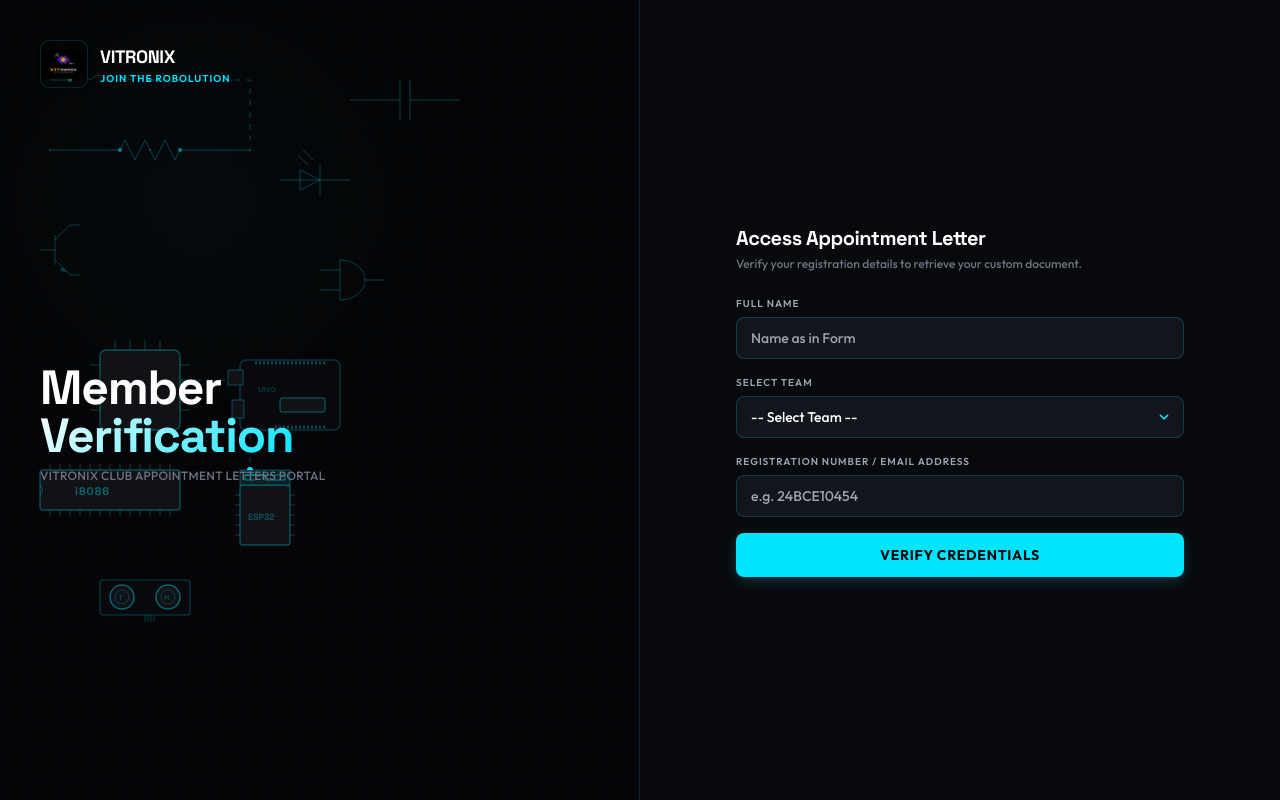
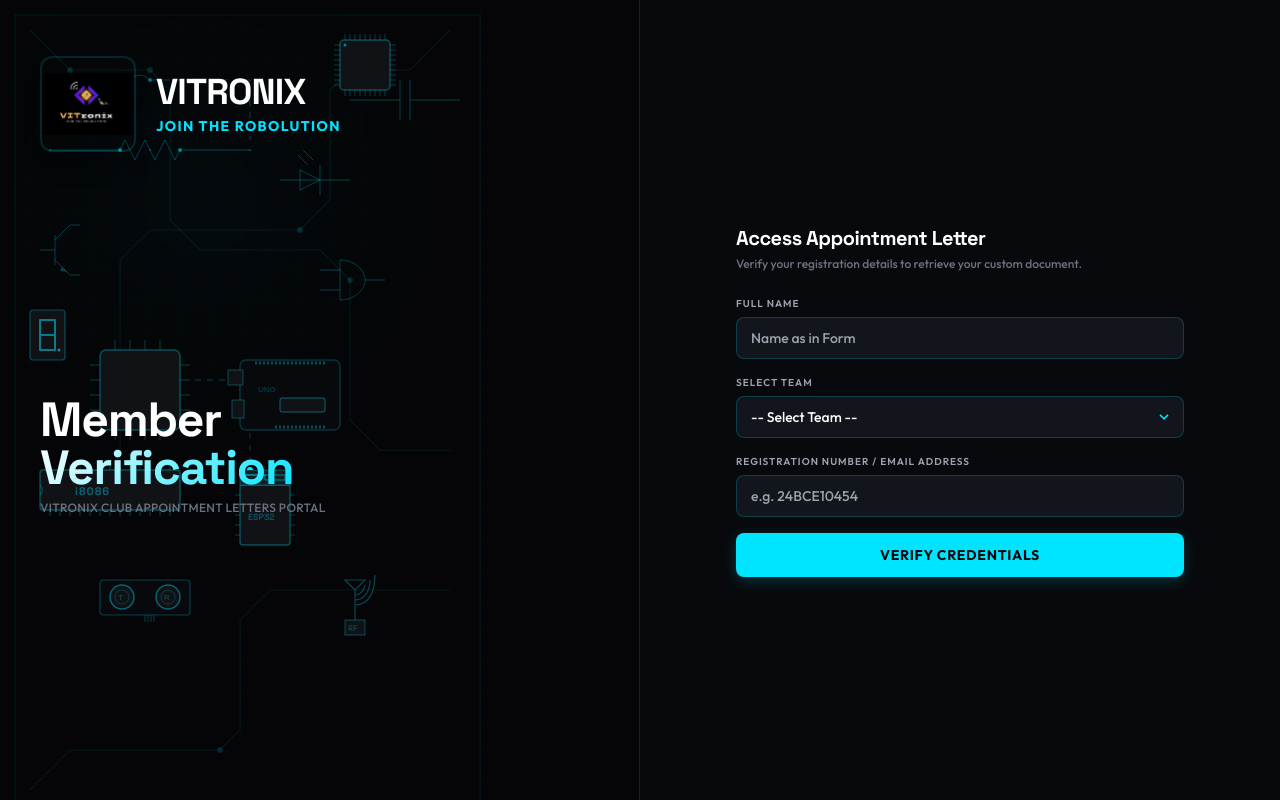
Before and after one commit to bitbroke/Appointment-Letter-Portal, a FastAPI app: page / in a window 1280 px wide. Run offline with FastAPI, Linux system fonts and the light colour scheme; data that the repository does not hold is empty; some libraries are stand-ins or nearby versions.

Commit message:
style: fill left column with dense PCB trace background and make branding logo and title larger

```diff
--- a/templates/index.html
+++ b/templates/index.html
@@ -152,6 +152,19 @@
 
         <!-- Animated Electronics Doodles Background Inside Left Column -->
         <svg class="absolute inset-0 w-full h-full pointer-events-none" xmlns="http://www.w3.org/2000/svg">
+            <!-- Complex Background PCB trace network -->
+            <g stroke="#00e5ff" stroke-opacity="0.08" stroke-width="1.2" fill="none" class="mobile-hide-doodle">
+                <path d="M 15 15 H 480 V 820 H 15 Z" />
+                <path d="M 30 30 L 70 70 H 150 L 170 90 V 220 L 200 250 H 320 L 350 280 V 420 L 380 450 H 450" />
+                <path d="M 450 30 L 410 70 H 350 L 330 90 V 200 L 300 230 H 150 L 120 260 V 500" />
+                <path d="M 30 790 L 70 750 H 220 L 240 730 V 620 L 270 590 H 450" />
+                <circle cx="70" cy="70" r="2.5" fill="#00e5ff" fill-opacity="0.15"/>
+                <circle cx="150" cy="70" r="2.5" fill="#00e5ff" fill-opacity="0.15"/>
+                <circle cx="350" cy="280" r="2.5" fill="#00e5ff" fill-opacity="0.15"/>
+                <circle cx="300" cy="230" r="2.5" fill="#00e5ff" fill-opacity="0.15"/>
+                <circle cx="220" cy="750" r="2.5" fill="#00e5ff" fill-opacity="0.15"/>
+            </g>
+
             <!-- Grid reference dots -->
             <circle cx="50" cy="150" r="1" fill="#00e5ff" opacity="0.3"/>
             <circle cx="150" cy="150" r="1" fill="#00e5ff" opacity="0.3"/>
@@ -176,6 +189,28 @@
                 <path d="M 20 10 L 40 20 L 20 30 Z" class="schematic-bg" />
                 <!-- LED Light emission arrows -->
                 <path d="M 28 5 L 18 -5 M 33 0 L 23 -10" class="schematic-bg" />
+            </g>
+
+            <!-- QFP-44 Microchip -->
+            <g transform="translate(340, 40)" class="mobile-hide-doodle">
+                <rect x="0" y="0" width="50" height="50" rx="4" fill="#101216" stroke="#00e5ff" stroke-opacity="0.3" stroke-width="1.5"/>
+                <!-- Top pins -->
+                <path d="M 5 -6 V 0 M 10 -6 V 0 M 15 -6 V 0 M 20 -6 V 0 M 25 -6 V 0 M 30 -6 V 0 M 35 -6 V 0 M 40 -6 V 0 M 45 -6 V 0" class="schematic-bg" />
+                <!-- Bottom pins -->
+                <path d="M 5 50 V 56 M 10 50 V 56 M 15 50 V 56 M 20 50 V 56 M 25 50 V 56 M 30 50 V 56 M 35 50 V 56 M 40 50 V 56 M 45 50 V 56" class="schematic-bg" />
+                <!-- Left pins -->
+                <path d="M -6 5 H 0 M -6 10 H 0 M -6 15 H 0 M -6 20 H 0 M -6 25 H 0 M -6 30 H 0 M -6 35 H 0 M -6 40 H 0 M -6 45 H 0" class="schematic-bg" />
+                <!-- Right pins -->
+                <path d="M 50 5 H 56 M 50 10 H 56 M 50 15 H 56 M 50 20 H 56 M 50 25 H 56 M 50 30 H 56 M 50 35 H 56 M 50 40 H 56 M 50 45 H 56" class="schematic-bg" />
+                <circle cx="5" cy="5" r="1.5" fill="#00e5ff" opacity="0.5"/>
+            </g>
+
+            <!-- 7-Segment Display -->
+            <g transform="translate(30, 310)" class="mobile-hide-doodle">
+                <rect x="0" y="0" width="35" height="50" rx="3" fill="#101216" stroke="#00e5ff" stroke-opacity="0.3" stroke-width="1.2"/>
+                <!-- Segments displaying 8 -->
+                <path d="M 10 10 H 25 M 10 25 H 25 M 10 40 H 25 M 10 10 V 25 M 25 10 V 25 M 10 25 V 40 M 25 25 V 40" stroke="#00e5ff" stroke-opacity="0.5" stroke-width="2" stroke-linecap="round" fill="none"/>
+                <circle cx="29" cy="40" r="1.5" fill="#00e5ff" opacity="0.6"/>
             </g>
 
             <!-- Transistor Doodle Schematic -->
@@ -250,6 +285,13 @@
                 <text x="8" y="35" fill="#00e5ff" fill-opacity="0.3" font-family="'Space Grotesk', sans-serif" font-weight="bold" font-size="9">ESP32</text>
             </g>
 
+            <!-- RF Antenna (Wi-Fi) -->
+            <g transform="translate(340, 580)" class="mobile-hide-doodle">
+                <path d="M 15 40 V 10 M 15 10 L 5 0 H 25 Z M 15 15 C 20 15 25 10 25 5 M 15 20 C 25 20 30 10 30 0 M 15 25 C 30 25 35 10 35 -5" stroke="#00e5ff" stroke-opacity="0.3" stroke-width="1.2" fill="none"/>
+                <rect x="5" y="40" width="20" height="15" fill="#101216" stroke="#00e5ff" stroke-opacity="0.3"/>
+                <text x="8" y="51" fill="#00e5ff" fill-opacity="0.3" font-size="8">RF</text>
+            </g>
+
             <!-- Ultrasonic Sensor (HC-SR04) -->
             <g transform="translate(100, 580)" class="mobile-hide-doodle">
                 <!-- Board -->
@@ -268,11 +310,11 @@
         </svg>
 
         <!-- Top Header -->
-        <div class="z-10 flex items-center space-x-3 logo-container">
-            <img src="/logo.jpeg" alt="VITronix Logo" class="h-12 w-12 object-contain rounded-lg border border-glassBorder shadow-md">
+        <div class="z-10 flex items-center space-x-5 logo-container pt-4">
+            <img src="/logo.jpeg" alt="VITronix Logo" class="h-24 w-24 object-contain rounded-xl border-2 border-glassBorder shadow-xl">
             <div>
-                <h1 class="font-space font-bold text-lg tracking-tight text-white uppercase">VITronix</h1>
-                <p class="text-[10px] text-cyanDetail tracking-widest font-semibold uppercase">Join the Robolution</p>
+                <h1 class="font-space font-bold text-4xl tracking-tight text-white uppercase">VITronix</h1>
+                <p class="text-sm text-cyanDetail tracking-widest font-bold uppercase mt-1">Join the Robolution</p>
             </div>
         </div>
 
```
